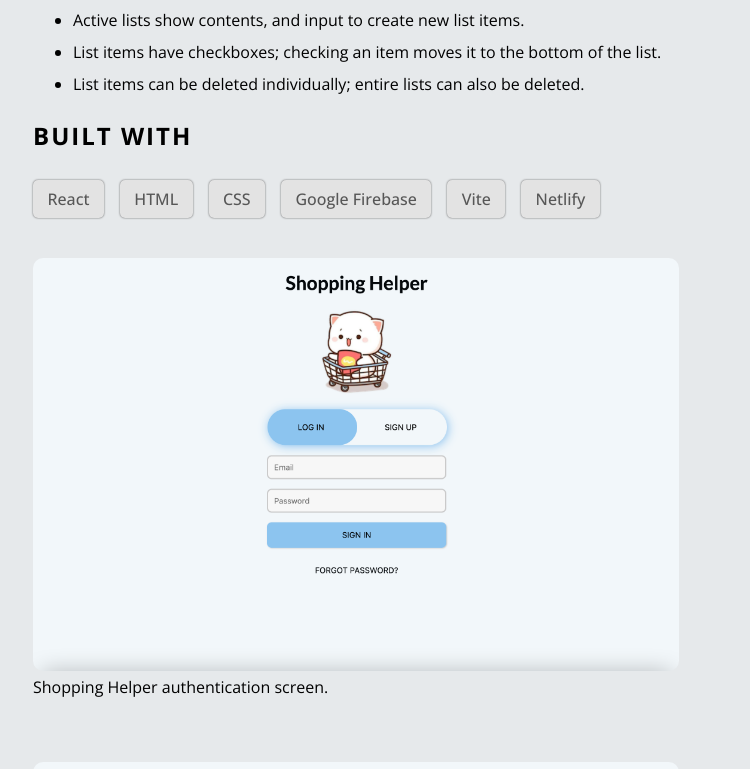
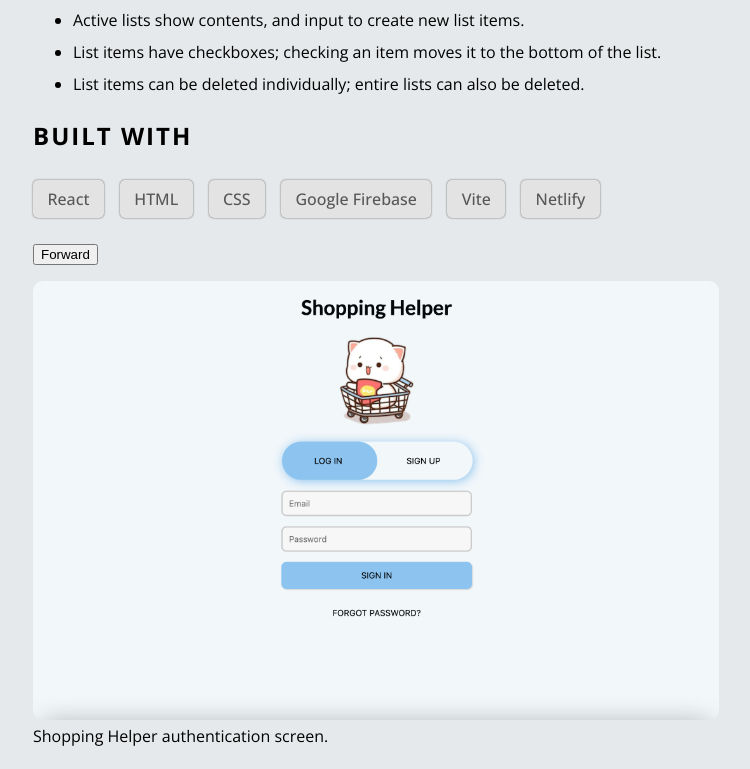
Before and after one commit to BrianSlaby/my-portfolio, a React (Vite) app: page /shopping-helper in a window 1280 px wide. Shown: the part 2008-2777 px from the top of the page, without its empty margins (264-1014 px from the left). Built offline with nearby package versions, Linux system fonts and the light colour scheme.

Commit message:
created Gallery component for Shopping Helper with draft figure carousel; split types into types.ts file.

```diff
--- a/src/components/Footer.tsx
+++ b/src/components/Footer.tsx
@@ -1,4 +1,5 @@
 import React from "react"
+import './components.css'
 
 export default function Footer(): React.ReactNode {
 
--- /dev/null
+++ b/src/components/gallery.css
@@ -0,0 +1,30 @@
+.gallery-container {
+    display: flex;
+    overflow-x: scroll;
+    scroll-behavior: smooth;
+    -webkit-overflow-scrolling: touch;
+    scroll-snap-type: x mandatory;
+    scrollbar-width: none;
+    &::-webkit-scrollbar {
+        display: none;
+    }
+}
+
+.gallery-figure {
+    flex-shrink: 0;
+    width: 100%;
+    scroll-snap-align: center;
+}
+
+.gallery-img {
+    border-radius: 10px;
+    width: 100%;
+}
+
+.hidden {
+    display: none;
+}
+
+/* .current {
+    border: 1px solid red;
+} */
--- a/src/components/project-page/ProjectLinks.tsx
+++ b/src/components/project-page/ProjectLinks.tsx
@@ -1,9 +1,5 @@
 import React from "react"
-
-type projectLinksProps = {
-    liveUrl: string,
-    githubUrl: string
-}
+import { projectLinksProps } from "../../types"
 
 export default function ProjectLinks({ liveUrl, githubUrl }: projectLinksProps): React.ReactNode {
 
--- /dev/null
+++ b/src/components/shopping-helper/Gallery.tsx
@@ -0,0 +1,112 @@
+import React, { useState, useRef, useEffect } from "react"
+import "../gallery.css"
+import { galleryImage } from "../../types"
+
+export default function Gallery(): React.ReactNode {
+    const [ currentIndex, setCurrentIndex ] = useState<number>(0)
+    const [ scrollPosition, setScrollPosition ] = useState<number>(0)
+    const [ backBtnClass, setBackBtnClass ] = useState<"hidden" | "">("hidden")
+    const [ fwdBtnClass, setFwdBtnClass ] = useState<"hidden" | "">("")
+
+    const galleryRef = useRef<HTMLDivElement | null>(null)
+
+    const galleryImages: galleryImage[] = [
+        {
+            url: "/public/images/shopping-helper-capture.png",
+            alt: "",
+            caption: "Shopping Helper authentication screen.",
+            index: 0,
+            isCurrent: true
+        },
+        {
+            url: "/public/images/shopping-helper-capture2.png",
+            alt: "",
+            caption: "Logged in UI with example lists, all collapsed.",
+            index: 1,
+            isCurrent: false
+        },
+        {
+            url: "/public/images/shopping-helper-capture3.png",
+            alt: "",
+            caption: "Logged in UI with a list open.",
+            index: 2,
+            isCurrent: false
+        }
+    ]
+
+
+    function toggleGalleryForward(): void {
+        setCurrentIndex((prevIndex) => prevIndex + 1)
+        setBackBtnClass("")
+
+        const newScrollPosition = scrollPosition + 750
+        setScrollPosition(newScrollPosition)
+        if (galleryRef.current) {
+            galleryRef.current.scrollLeft = newScrollPosition
+        }
+    }
+
+    function toggleGalleryBackward(): void {
+        setCurrentIndex((prevIndex) => prevIndex - 1)
+        setFwdBtnClass("")
+
+        const newScrollPosition = scrollPosition - 750
+        setScrollPosition(newScrollPosition)
+        if (galleryRef.current) {
+            galleryRef.current.scrollLeft = newScrollPosition
+        }
+    }
+
+    useEffect(() => {
+        if (currentIndex === 0) {
+            setBackBtnClass("hidden")
+        }
+
+        if (currentIndex === galleryImages.length -1) {
+            setFwdBtnClass("hidden")
+        }
+
+    }, [currentIndex])
+
+    return (
+        <>
+
+            <button
+                className={`gallery-btn ${backBtnClass}`}
+                onClick={toggleGalleryBackward}
+
+            >Back</button>
+            <button
+                className={`gallery-btn ${fwdBtnClass}`}
+                onClick={toggleGalleryForward}
+
+            >Forward</button>
+
+            <div
+                className="gallery-container"
+                ref={galleryRef}
+            >
+
+            {
+                galleryImages.map(figure => {
+                    const currentClass = figure.index === currentIndex ? "current" : ""
+                    return (
+                        <figure
+                            className={`gallery-figure ${currentClass}`}
+                            key={figure.index}
+                        >
+                            <img
+                                src={figure.url}
+                                alt={figure.alt}
+                                className={`gallery-img`}
+                            />
+                            <figcaption>{figure.caption}</figcaption>
+                        </figure>
+                    )
+                })
+            }
+
+            </div>
+        </>
+    )
+}
--- a/src/index.css
+++ b/src/index.css
@@ -270,7 +270,7 @@
   line-height: 2em;
 }
 
-.gallery-container {
+/* .gallery-container {
   display: flex;
   flex-direction: column;
   gap: 2em;
@@ -278,12 +278,9 @@
 
 .gallery-figure {
   margin-left: 0;
-}
+} */
 
-.gallery-img {
-  border-radius: 10px;
-  width: 100%;
-}
+
 
 .project-links-container {
   display: flex;
--- a/src/pages/ShoppingHelper.tsx
+++ b/src/pages/ShoppingHelper.tsx
@@ -4,6 +4,7 @@
 import Overview from "../components/shopping-helper/Overview"
 import Features from "../components/shopping-helper/Features"
 import Tech from "../components/shopping-helper/Tech"
+import Gallery from "../components/shopping-helper/Gallery"
 
 export default function ShoppingHelper(): React.ReactNode {
 
@@ -25,36 +26,7 @@
 
                 <Tech />
 
-                <div className="gallery-container">
-                    <figure className="gallery-figure">
-                        <img
-                            className="gallery-img"
-                            src="/public/images/shopping-helper-capture.png"
-                            alt=""
-                        />
-                        <figcaption>Shopping Helper authentication screen.</figcaption>
-                    </figure>
-
-                    <figure className="gallery-figure">
-                        <img
-                            className="gallery-img"
-                            src="/public/images/shopping-helper-capture2.png"
-                            alt=""
-                        />
-                        <figcaption>Logged in UI with example lists, all collapsed.</figcaption>
-                    </figure>
-
-                    <figure className="gallery-figure">
-                        <img
-                            className="gallery-img"
-                            src="/public/images/shopping-helper-capture3.png"
-                            alt=""
-                        />
-                        <figcaption>Logged in UI with a list open.</figcaption>
-                    </figure>
-
-
-                </div>
+                <Gallery />
 
                 <ProjectLinks
                     liveUrl="https://shopping-helper-list-organizer.netlify.app/"
--- /dev/null
+++ b/src/types.ts
@@ -0,0 +1,33 @@
+
+type projectComponentProps = {
+    src: string,
+    alt: string,
+    title: string,
+    linkTo: string,
+    description: string
+}
+
+type projectHeroHeaderProps = {
+    title: string,
+    description: string
+}
+
+type projectLinksProps = {
+    liveUrl: string,
+    githubUrl: string
+}
+
+type galleryImage = {
+    url: string,
+    alt: string,
+    caption: string,
+    index: number,
+    isCurrent: boolean
+}
+
+export type {
+    projectComponentProps,
+    projectHeroHeaderProps,
+    projectLinksProps,
+    galleryImage
+}
```
Also changed, not shown: src/components/home/Project.tsx (+2 -9 lines), src/components/project-page/ProjectHero.tsx (+2 -5 lines).
